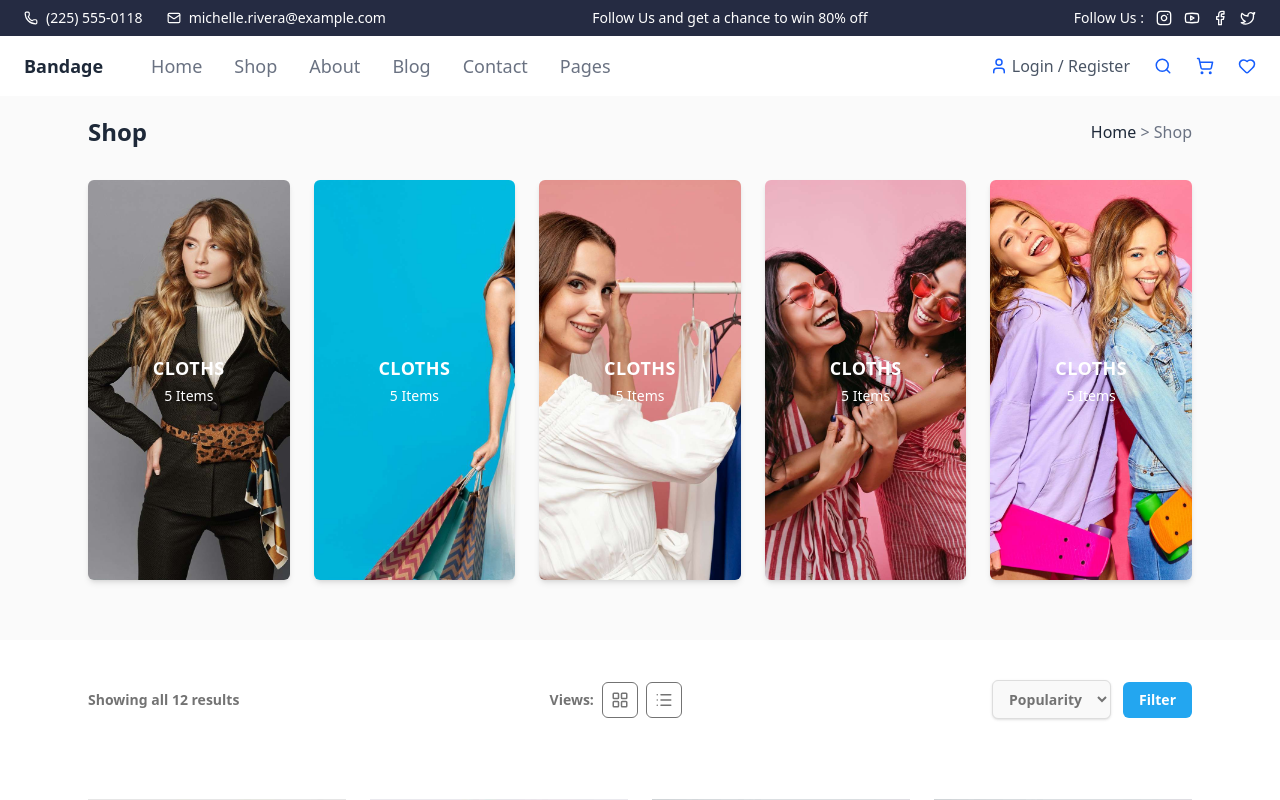
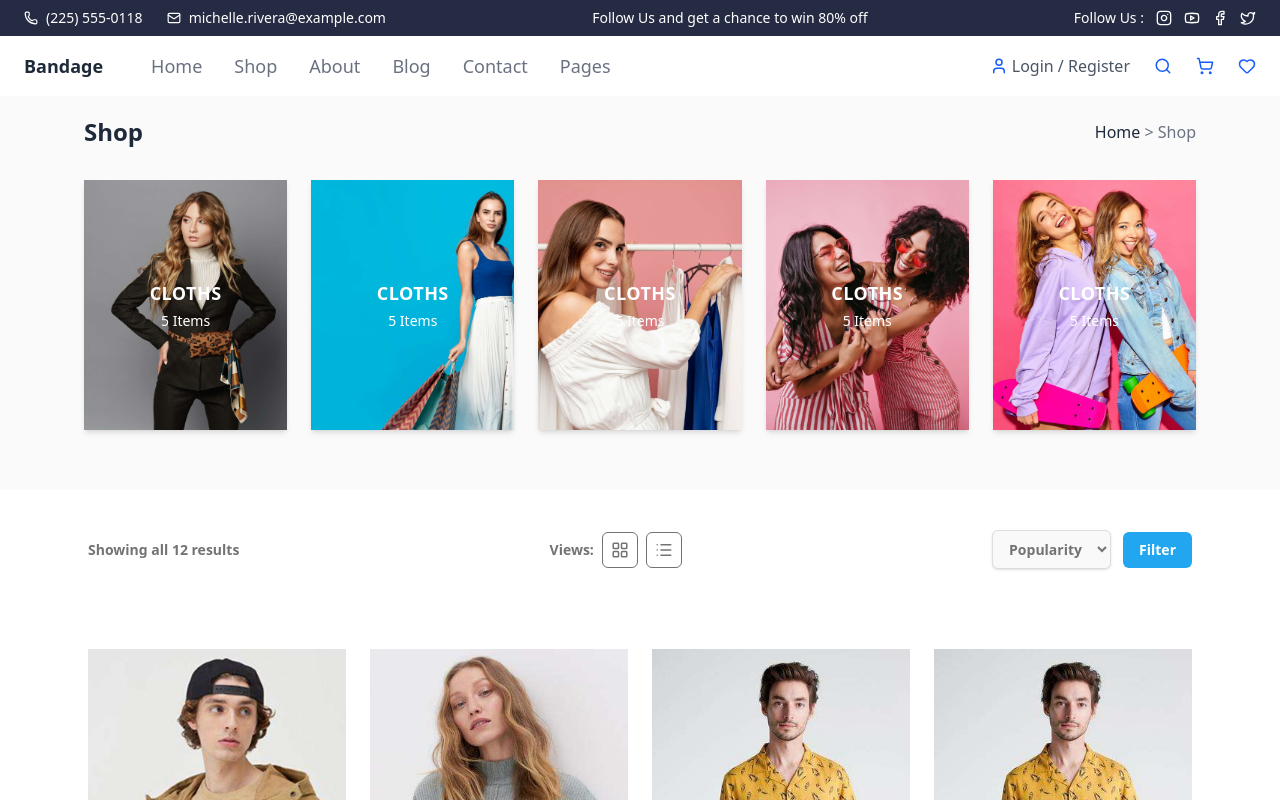
Before and after one commit to osmanyilmz/E-Commerce-project, a React (Vite) app: page /shop in a window 1280 px wide. Shown: the top 800 px of the page. Built offline with nearby package versions, Linux system fonts and the light colour scheme.

Commit message:
style fix

```diff
--- a/src/components/ShopCards.jsx
+++ b/src/components/ShopCards.jsx
@@ -10,14 +10,11 @@ export default function ShopCards() {
   return (
     <div className="grid grid-cols-1 sm:grid-cols-2 lg:grid-cols-5 gap-6">
       {categories.map((cat, index) => (
-        <div
-          key={index}
-          className="relative group rounded-md overflow-hidden shadow-md"
-        >
+        <div key={index} className="relative group overflow-hidden shadow-md">
           <img
             src={cat.image}
             alt="Category"
-            className="w-full h-[400px] object-cover transition-transform duration-500 group-hover:scale-105"
+            className="w-full h-[250px] object-cover transition-transform duration-500 group-hover:scale-105"
           />
           <div className="absolute inset-0 flex flex-col items-center justify-center text-white text-center transition duration-300 group-hover:bg-black/50">
             <h2 className="text-lg font-semibold tracking-wide">CLOTHS</h2>
--- a/src/pages/ShopPage.jsx
+++ b/src/pages/ShopPage.jsx
@@ -19,7 +19,7 @@ export default function ShopPage() {
   return (
     <>
       <div className="w-full flex justify-center text-gray-800 bg-[#FAFAFA]">
-        <div className="w-full max-w-6xl px-6 py-5 mb-10">
+        <div className="w-full max-w-6xl px-5 py-5 mb-10">
           <div className="flex flex-col items-center text-center mb-8 lg:flex-row lg:justify-between lg:text-left">
             <h1 className="text-2xl font-semibold mb-2 lg:mb-0">Shop</h1>
             <div className="text-m text-gray-500">
```
